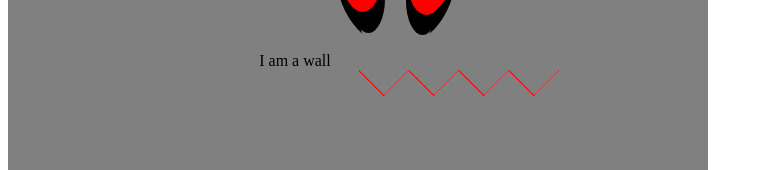
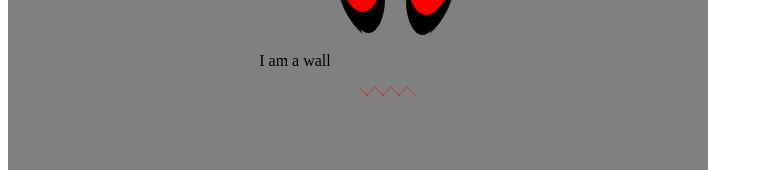
Before and after one commit to SpencerFalor-Ward/cssGrafitimation, a plain HTML site: page index.html in a window 1280 px wide. Shown: the part 425-595 px from the top of the page, without its empty margins (0-763 px from the left). Drawn offline with Linux system fonts and the light colour scheme.

Commit message:
adjusted length and height of teeth line

```diff
--- a/assets/style.css
+++ b/assets/style.css
@@ -157,15 +157,17 @@
   z-index: 9;
 }
 .aL14{
+  margin: 0px 0px 0px 0px;
   position: relative;
   width: 200px;
   height: 50px;
+  z-index: 15;
 }
 .line {
   position: absolute;
-  width: 200px;
   /* Height set to clip correctly basically background-size/2 + line width */
-  height: 26px;
+    width: 56px;
+    height: 26px;
 }
 .line1 {
   background: linear-gradient(45deg, transparent, transparent 49%, red 49%, transparent 51%);
@@ -175,5 +177,5 @@
 }
 .line {
   /* Must be after background definition. */
-  background-size: 50px 50px;
+  background-size: 16px 50px;
 }
```
